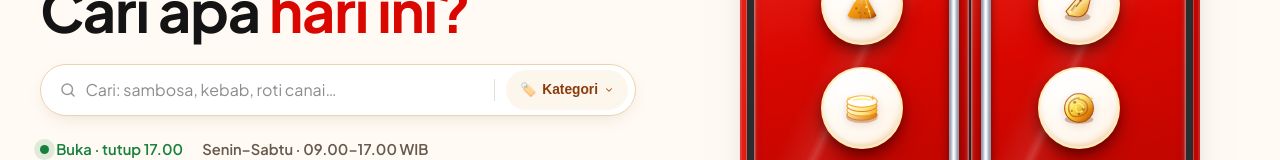
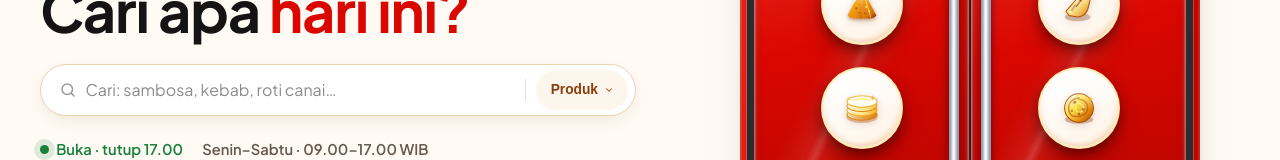
Before and after one commit to Pengkypeng-sys/albaFootMarket, a Next.js app: page / in a window 1280 px wide. Shown: the part 326-486 px from the top of the page. Built offline with nearby package versions, Linux system fonts and the light colour scheme.

Commit message:
feat(search): change filter label to Produk and remove tag icon

```diff
--- a/components/SearchBox.tsx
+++ b/components/SearchBox.tsx
@@ -84,8 +84,8 @@ export function SearchBox({
 
   const selectedCategoryLabel =
     category === "semua"
-      ? "Kategori"
-      : categories.find((c) => c.id === category)?.label ?? "Kategori";
+      ? "Produk"
+      : categories.find((c) => c.id === category)?.label ?? "Produk";
 
   return (
     <div className={large ? "search search-lg" : "search"} ref={root}>
@@ -156,13 +156,12 @@ export function SearchBox({
             data-active={category !== "semua"}
             aria-expanded={filterOpen}
             aria-controls={menuId}
-            aria-label="Pilih kategori filter"
+            aria-label="Pilih kategori produk"
             onClick={() => {
               setFilterOpen((o) => !o);
               setOpen(false);
             }}
           >
-            <span className="search-in-filter-icon">🏷️</span>
             <span className="search-in-filter-text">{selectedCategoryLabel}</span>
             <svg
               className="search-in-chevron"
@@ -185,7 +184,7 @@ export function SearchBox({
           {/* Menu Dropdown Filter Pilihan Kategori */}
           {filterOpen && (
             <div className="search-in-menu" id={menuId} role="menu">
-              <div className="search-in-menu-header">Filter Kategori</div>
+              <div className="search-in-menu-header">Kategori Produk</div>
               <div className="search-in-menu-list">
                 {categories.map((c) => (
                   <button
```
